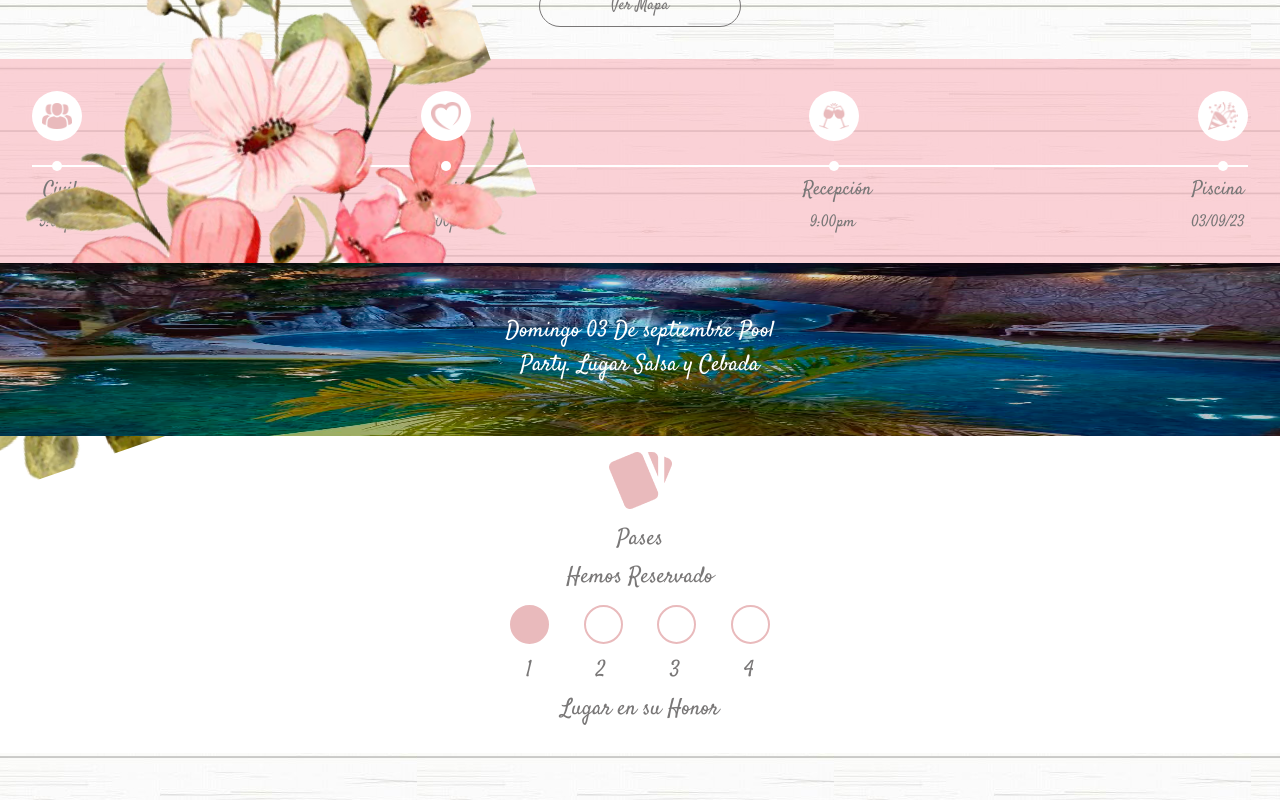
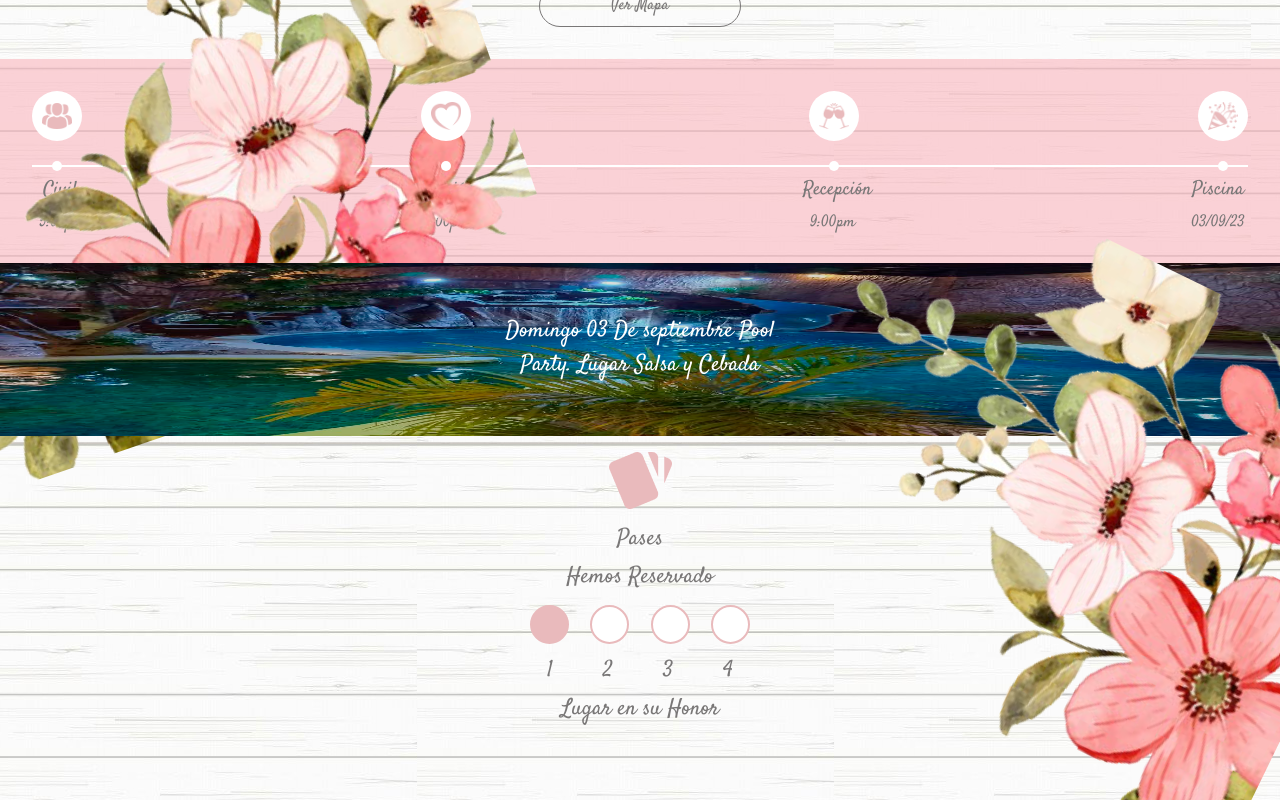
Before and after one commit to josesantanaweb/boda, a React (Vite) app: page / in a window 1280 px wide. Shown: the part 2060-2860 px from the top of the page. Built offline with nearby package versions, Linux system fonts and the light colour scheme; a web font is replaced by a local one.

Commit message:
arreglos

```diff
--- a/src/pages/HomePage/index.tsx
+++ b/src/pages/HomePage/index.tsx
@@ -180,6 +180,7 @@ const HomePage = () => {
         </S.AfterInfo>
       </S.After>
       <S.Guests>
+        <S.Plant7 src={roses} alt="roses" />
         <S.GuestsIcon src={card} alt="card" />
         <S.GuestsTitle>Pases</S.GuestsTitle>
         <S.GuestsTitle>Hemos Reservado</S.GuestsTitle>
--- a/src/pages/HomePage/styles.ts
+++ b/src/pages/HomePage/styles.ts
@@ -485,10 +485,19 @@ export const GiftButton = styled.a`
 
 export const Guests = styled.div`
   text-align: center;
-  background-color: #ffffff;
   width: 100%;
   padding: 1rem 0;
   margin-bottom: 1rem;
+  position: relative;
+`;
+
+export const Plant7 = styled.img`
+  margin: auto;
+  position: absolute;
+  bottom: -110px;
+  right: -70px;
+  width: 50%;
+  transform: rotate(116deg);
 `;
 
 export const GuestsIcon = styled.img`
@@ -513,8 +522,8 @@ export const GuestsRow = styled.div`
   display: flex;
   align-items: center;
   justify-content: space-between;
-  gap: 2rem;
-  width: 260px;
+  gap: 1rem;
+  width: 220px;
   margin: 0 auto 1rem;
   span {
     width: 35px;
```
